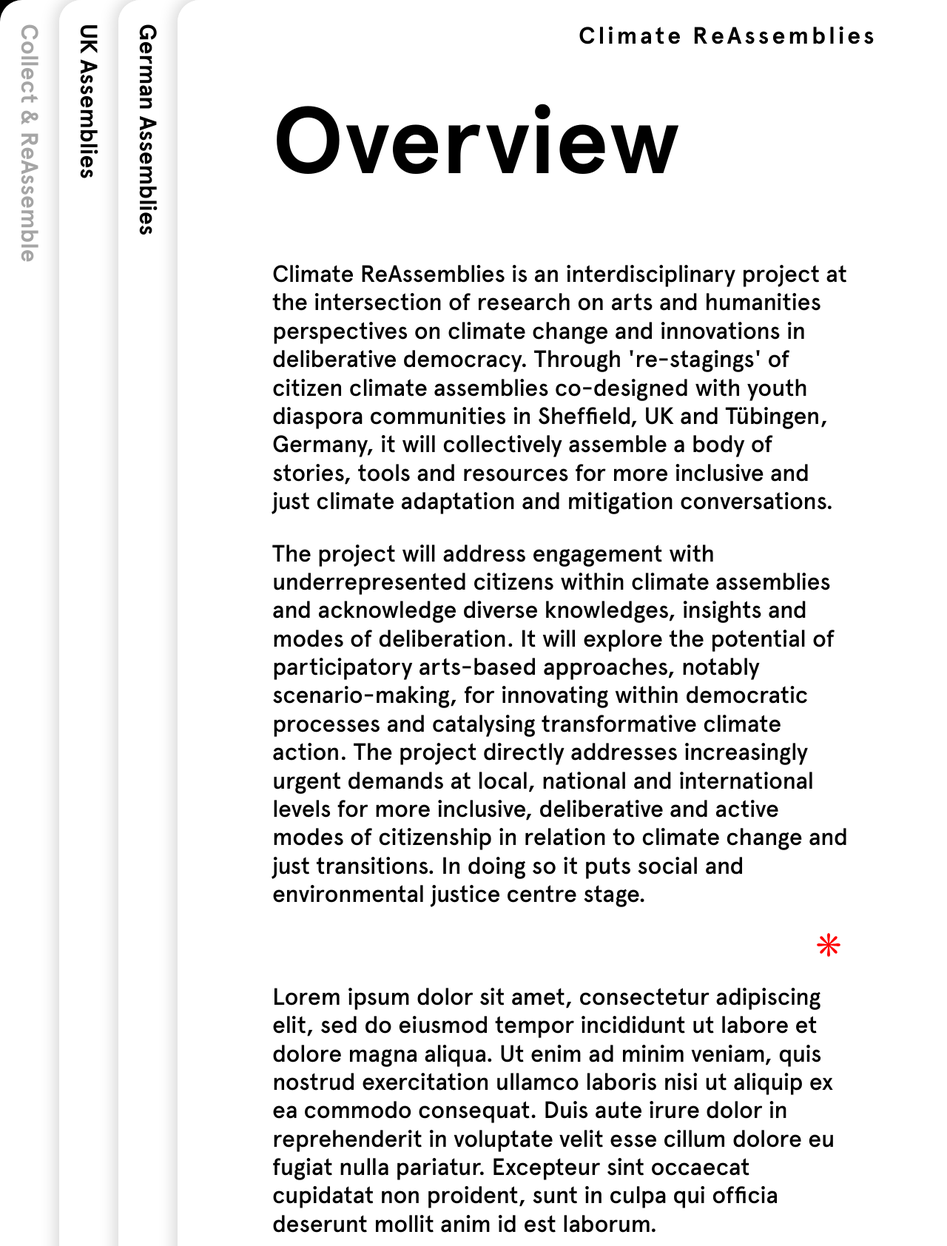
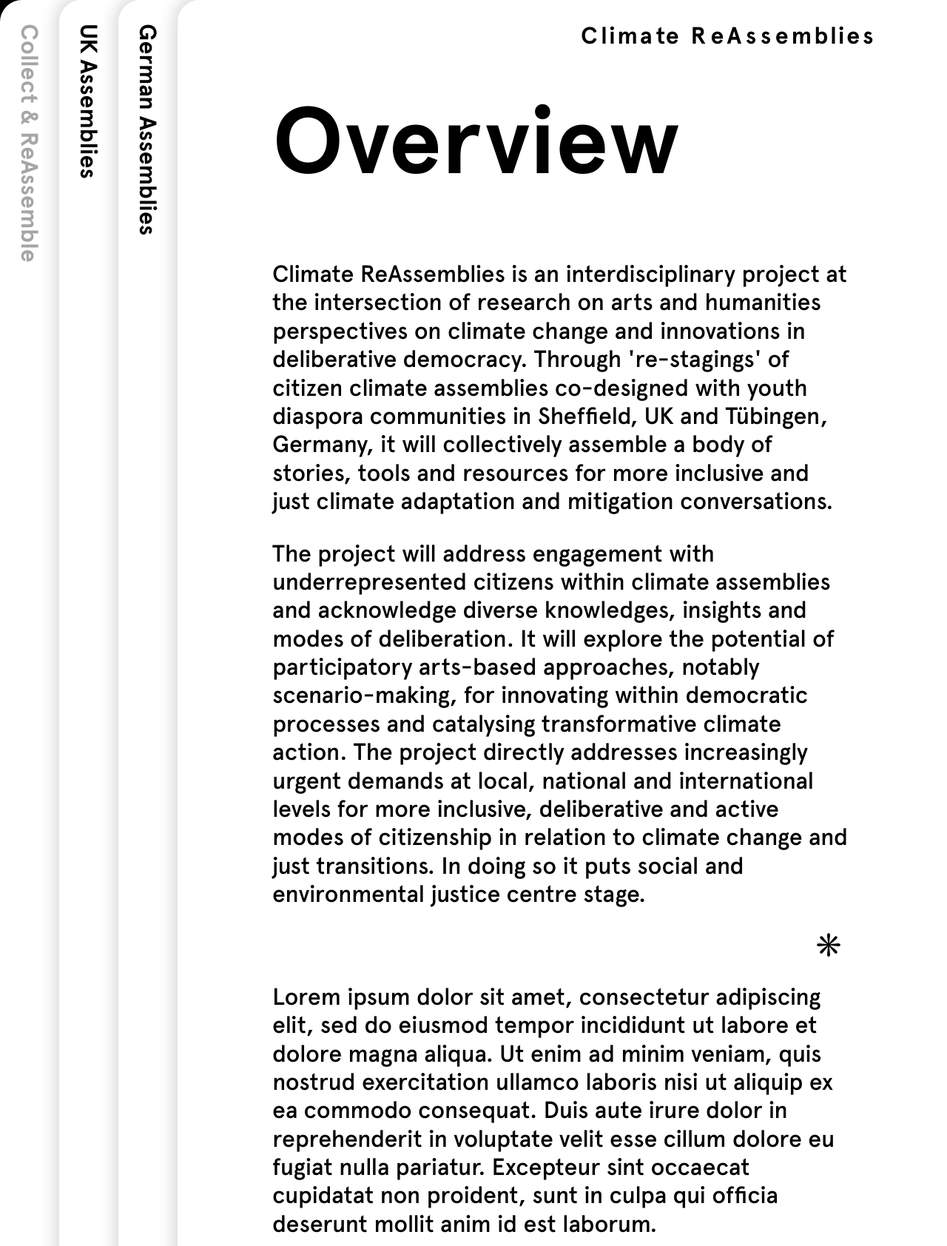
Before and after one commit to Polentz/climate-reassemblies, a PHP site: page / in a window 1280 px wide. Shown: the top 1684 px of the page at 74% size. Run offline with PHP 8.4, Linux system fonts and the light colour scheme; some libraries are stand-ins or nearby versions; some web fonts are replaced.

Commit message:
Set variable for icon color

```diff
--- a/assets/css/style.css
+++ b/assets/css/style.css
@@ -168,7 +168,9 @@ h1 {
 }
 
 @keyframes fade-in {
-    from { opacity: 0; }
+    from {
+        opacity: 0;
+    }
 }
 
 .collection-item {
@@ -508,7 +510,7 @@ main {
 
 .gallery-item .interactive-item {
     position: absolute;
-    bottom: 1rem;
+    top: 1rem;
     right: 1rem;
 }
 
--- a/assets/css/variables.css
+++ b/assets/css/variables.css
@@ -4,7 +4,7 @@
     --color-white: #ffffff;
     --color-accent: #ffffff;
     --color-button: #ffffff;
-    --icon-color: #ff0000;
+    --icon-color: #000000;
 
     --color-scheme-background: #f4f4ee;
     --color-scheme-primary: #07006d;
```
